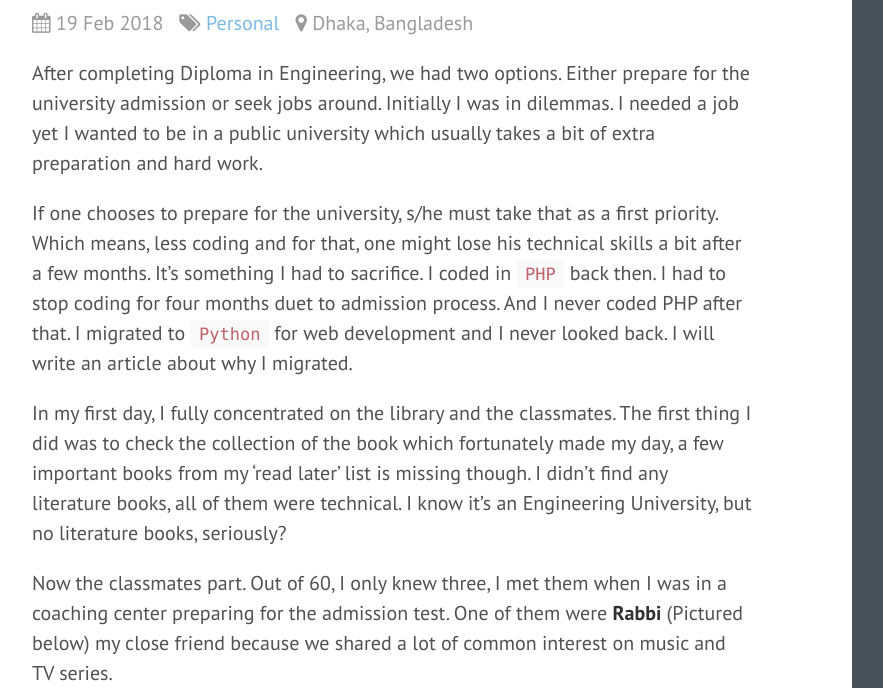
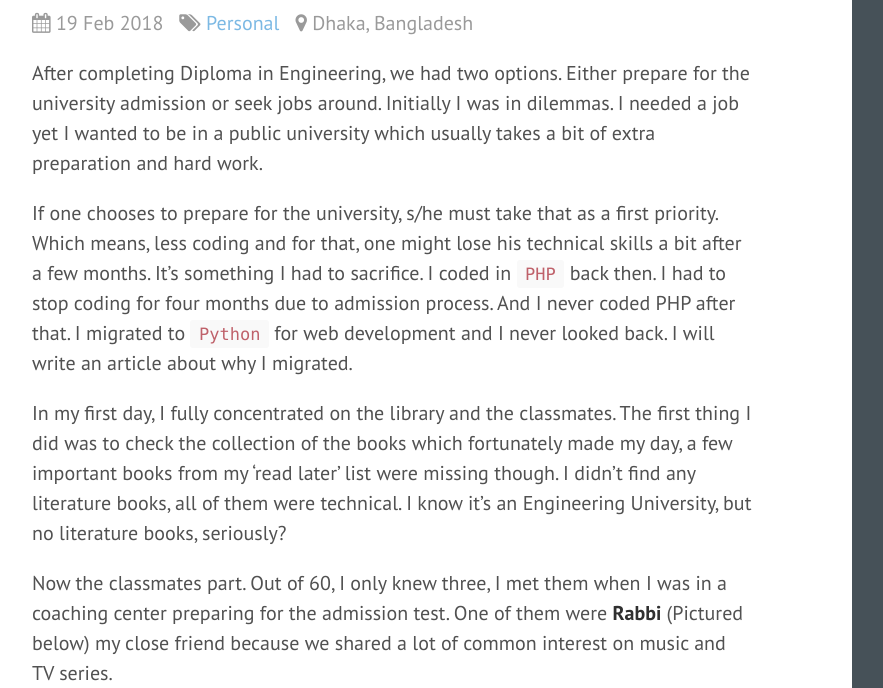
Before and after one commit to ovebepari/ovebepari.github.io, a Jekyll site: the page built from _posts/2018-02-19-First-Day-At-Uni-Ten-Months-Later.md, in a window 1280 px wide and 1400 px high, scrolled down 197 px, cut to the strip 0-688 px from the top of the window. Shown: the whole strip, without its empty margins (68-951 px from the left). Built offline with Jekyll 4.4.1, drawn with Linux system fonts in a browser that asks for light colours; comment, search, counter and statistics services are not loaded; some of the changed text lies outside the part shown.

Commit message:
typos typos typos

```diff
--- a/_posts/2018-02-19-First-Day-At-Uni-Ten-Months-Later.md
+++ b/_posts/2018-02-19-First-Day-At-Uni-Ten-Months-Later.md
@@ -8,9 +8,9 @@ location: Dhaka, Bangladesh
 
 After completing Diploma in Engineering, we had two options. Either prepare for the university admission or seek jobs around. Initially I was in dilemmas. I needed a job yet I wanted to be in a public university which usually takes a bit of extra preparation and hard work.
 
-If one chooses to prepare for the university, s/he must take that as a first priority. Which means, less coding and for that, one might lose his technical skills a bit after a few months. It's something I had to sacrifice. I coded in `PHP` back then. I had to stop coding for four months duet to admission process. And I never coded PHP after that. I migrated to `Python` for web development and I never looked back. I will write an article about why I migrated.
+If one chooses to prepare for the university, s/he must take that as a first priority. Which means, less coding and for that, one might lose his technical skills a bit after a few months. It's something I had to sacrifice. I coded in `PHP` back then. I had to stop coding for four months due to admission process. And I never coded PHP after that. I migrated to `Python` for web development and I never looked back. I will write an article about why I migrated.
 
-In my first day, I fully concentrated on the library and the classmates. The first thing I did was to check the collection of the book which fortunately made my day, a few important books from my 'read later' list is missing though. I didn't find any literature books, all of them were technical. I know it's an Engineering University, but no literature books, seriously?
+In my first day, I fully concentrated on the library and the classmates. The first thing I did was to check the collection of the books which fortunately made my day, a few important books from my 'read later' list were missing though. I didn't find any literature books, all of them were technical. I know it's an Engineering University, but no literature books, seriously?
 
 Now the classmates part. Out of 60, I only knew three, I met them when I was in a coaching center preparing for the admission test. One of them were **Rabbi** (Pictured below) my close friend because we shared a lot of common interest on music and TV series.
 
@@ -22,6 +22,6 @@ Now the classmates part. Out of 60, I only knew three, I met them when I was in
 
 My next quest would be to look for entrepreneur classmates. Because, I know, if I start my own startup someday, someone from them might be a co-founder of that.
 
-In the end, first day wasn't bad. Met few great nerdy Homo Sapience and few fun ones. And as always, my favorite spot is one of the last benches. Started liking a few professors there who did teach the way I want to be taught, perfect!
+In the end, first day wasn't bad. Met few great nerdy Homo Sapience and few fun ones. And as always, my favorite spot were one of the last benches. Started liking a few professors there who did teach the way I wanted to be taught, perfect!
 
 Hope this journey of four years turns out to be a life changing journey and I will do anything to make it so. **Hasta la vista.**
```
